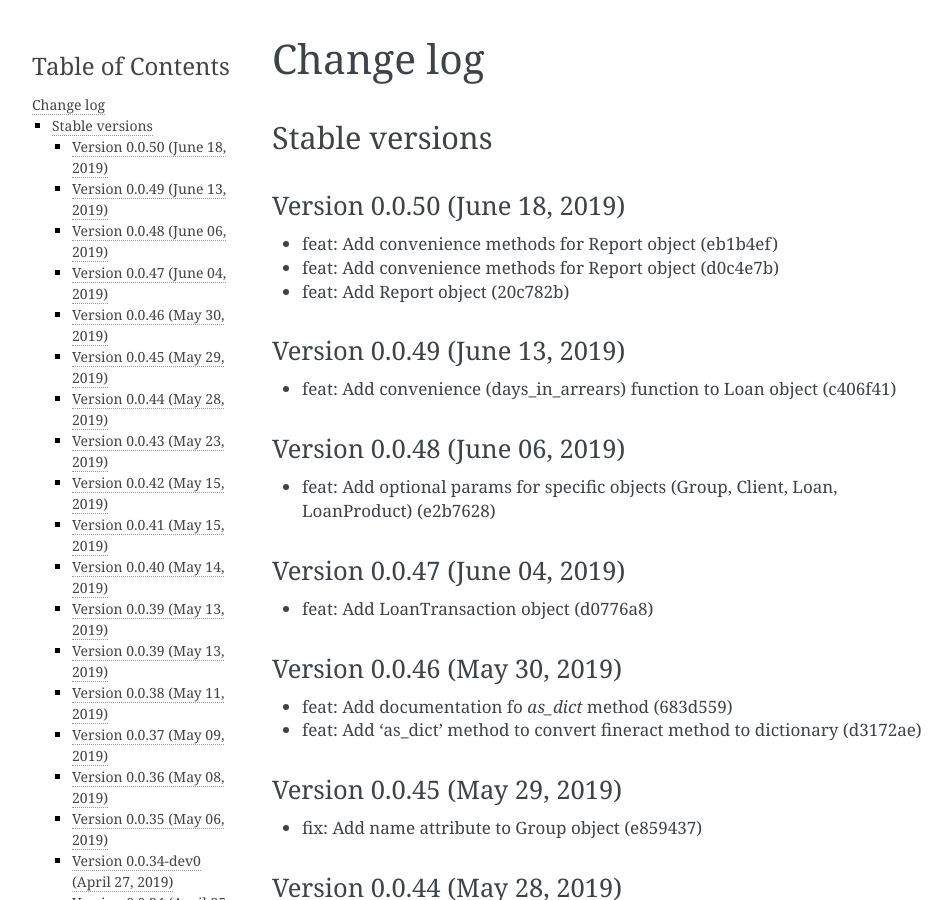
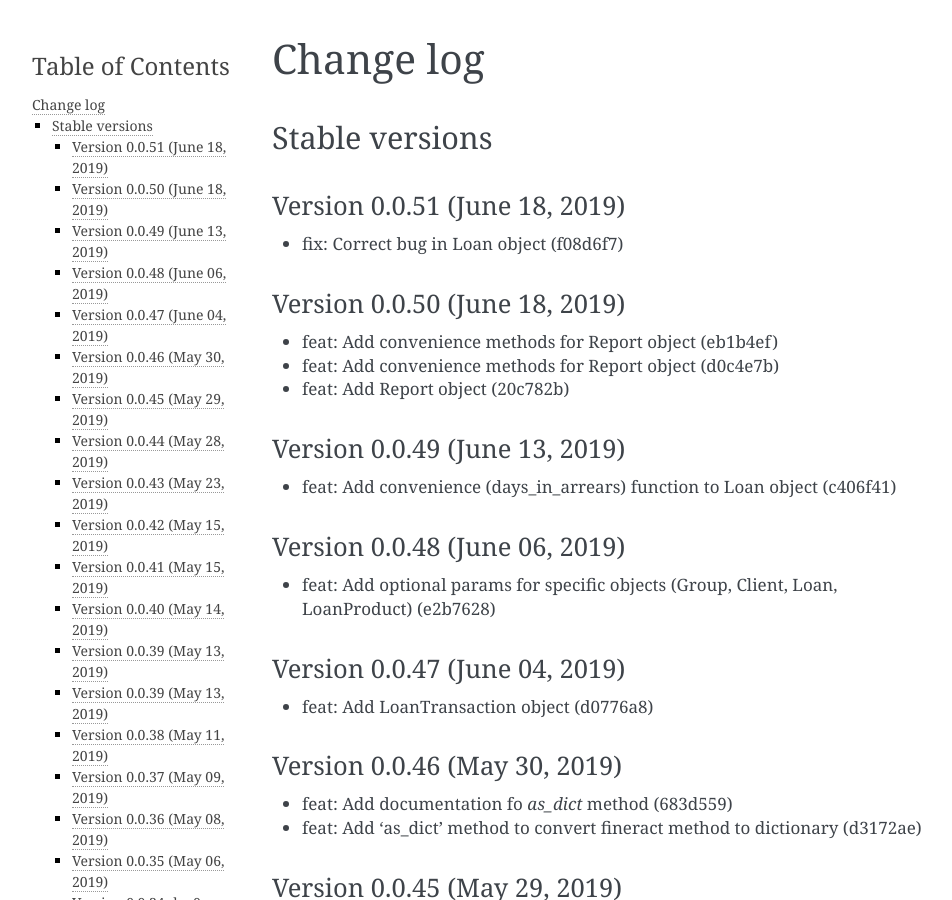
Before and after one commit to mobidevke/PyFineract, a Sphinx documentation site: the page built from docs/changes.rst, in a window 1280 px wide and 900 px high. Shown: the whole window, without its empty margins (148-1100 px from the left). Built offline with Sphinx 7.4.7, drawn with Linux system fonts in a browser that asks for light colours; formulas are drawn with MathJax 3.

Commit message:
Publish version 0.0.51

```diff
--- a/docs/changes.rst
+++ b/docs/changes.rst
@@ -3,6 +3,11 @@ Change log
 
 Stable versions
 ~~~~~~~~~~~~~~~
+
+Version 0.0.51 (June 18, 2019)
+-------------------------------------
+
+* fix: Correct bug in Loan object (f08d6f7)
 
 Version 0.0.50 (June 18, 2019)
 -------------------------------------
--- a/setup.py
+++ b/setup.py
@@ -2,7 +2,7 @@ import textwrap
 
 import setuptools
 
-version = "0.0.50"
+version = "0.0.51"
 
 if __name__ == '__main__':
     setuptools.setup(
```
